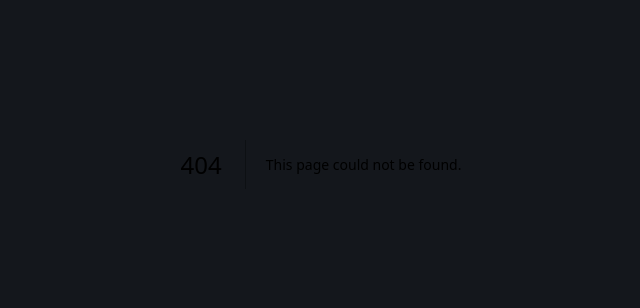
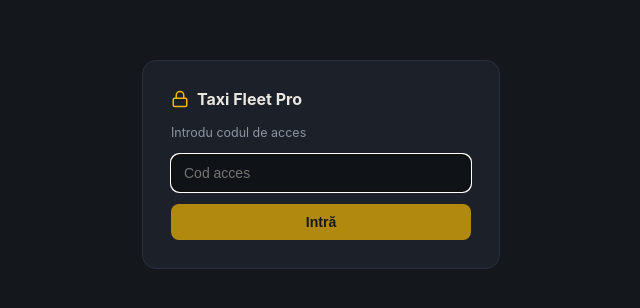
Before and after one commit to transnicgroup3-lgtm/transnicgroup2, a Next.js app: page /login in a window 1280 px wide. Before the commit this address had no page. Shown: the part 236-544 px from the top of the page, without its empty margins (319-959 px from the left). Built offline with nearby package versions, Linux system fonts and the light colour scheme.

Commit message:
Create page.js

```diff
--- /dev/null
+++ b/app/login/page.js
@@ -0,0 +1,101 @@
+"use client";
+import React, { useState } from "react";
+import { Lock } from "lucide-react";
+
+export default function LoginPage() {
+  const [code, setCode] = useState("");
+  const [error, setError] = useState(null);
+  const [loading, setLoading] = useState(false);
+
+  const submit = async (e) => {
+    e.preventDefault();
+    setLoading(true);
+    setError(null);
+    try {
+      const res = await fetch("/api/login", {
+        method: "POST",
+        headers: { "Content-Type": "application/json" },
+        body: JSON.stringify({ code }),
+      });
+      const json = await res.json();
+      if (!res.ok) throw new Error(json.error || "Cod greșit.");
+      window.location.href = "/";
+    } catch (err) {
+      setError(err.message);
+    } finally {
+      setLoading(false);
+    }
+  };
+
+  return (
+    <div
+      style={{
+        minHeight: "100vh",
+        display: "flex",
+        alignItems: "center",
+        justifyContent: "center",
+        background: "#14171c",
+        fontFamily: "Inter, system-ui, sans-serif",
+      }}
+    >
+      <form
+        onSubmit={submit}
+        style={{
+          background: "#1c2029",
+          border: "1px solid #2a303b",
+          borderRadius: 14,
+          padding: 28,
+          width: 300,
+          color: "#eae7e0",
+        }}
+      >
+        <div style={{ display: "flex", alignItems: "center", gap: 8, marginBottom: 16 }}>
+          <Lock size={18} color="#f2b705" />
+          <div style={{ fontWeight: 700, fontSize: 16 }}>Taxi Fleet Pro</div>
+        </div>
+        <div style={{ fontSize: 12.5, color: "#8b93a1", marginBottom: 14 }}>
+          Introdu codul de acces
+        </div>
+        <input
+          type="password"
+          autoFocus
+          value={code}
+          onChange={(e) => setCode(e.target.value)}
+          placeholder="Cod acces"
+          style={{
+            width: "100%",
+            background: "#0f1216",
+            border: "1px solid #2a303b",
+            color: "#eae7e0",
+            borderRadius: 8,
+            padding: "10px 12px",
+            fontSize: 14,
+            marginBottom: 12,
+            boxSizing: "border-box",
+          }}
+        />
+        {error && (
+          <div style={{ color: "#e5484d", fontSize: 12.5, marginBottom: 10 }}>{error}</div>
+        )}
+        <button
+          type="submit"
+          disabled={loading || !code}
+          style={{
+            width: "100%",
+            background: "#f2b705",
+            color: "#14171c",
+            border: "none",
+            borderRadius: 8,
+            padding: "10px 12px",
+            fontWeight: 700,
+            fontSize: 14,
+            cursor: loading ? "default" : "pointer",
+            opacity: loading || !code ? 0.7 : 1,
+          }}
+        >
+          {loading ? "Se verifică…" : "Intră"}
+        </button>
+      </form>
+    </div>
+  );
+}
```
